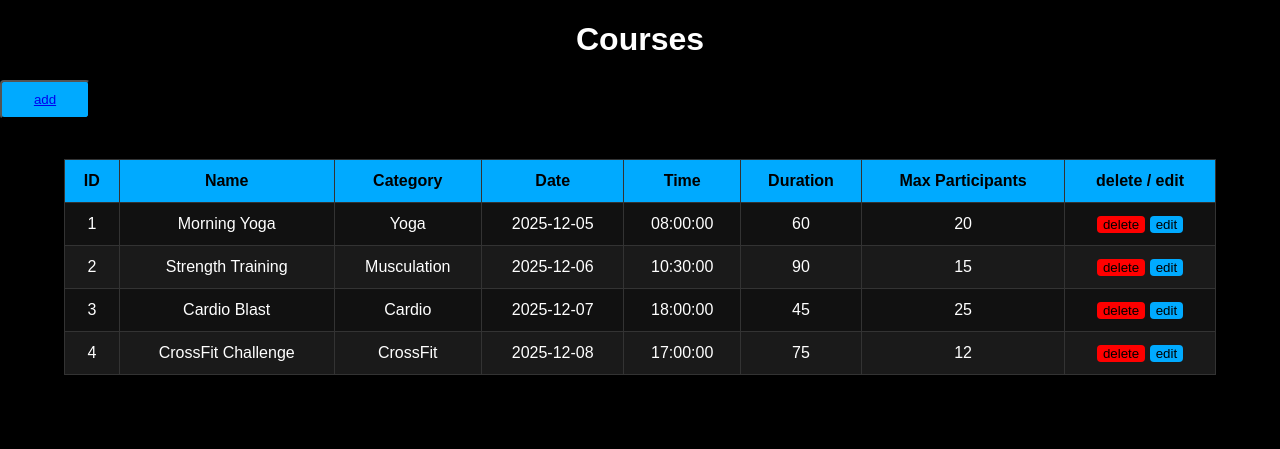
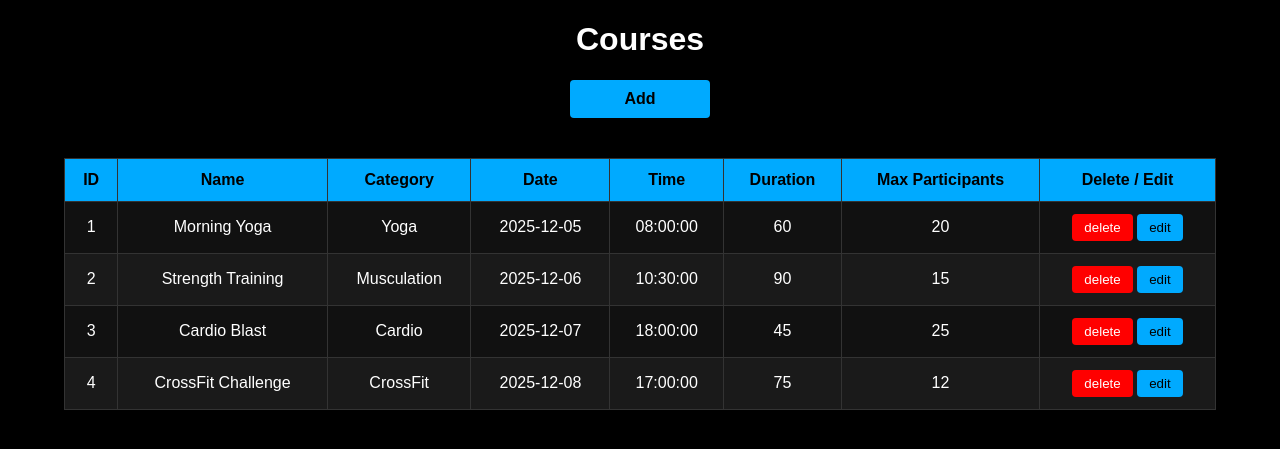
Before and after one commit to vito-ctrl/FitManager1, a PHP site: page /cours/index.php in a window 1280 px wide. Shown: the part 60-509 px from the top of the page. Run offline with PHP 8.4, Linux system fonts and the light colour scheme; data comes from the database, SQL or seed files in the repository.

```diff
--- a/cours/index.php
+++ b/cours/index.php
@@ -8,7 +8,6 @@
     $stmt = $conn->query($sqlselectcourses);
     $cours = $stmt->fetch_all(MYSQLI_ASSOC);
 ?>
-
 <!DOCTYPE html>
 <html lang="en">
 <head>
@@ -50,14 +49,29 @@
             color: #0af;
         }
 
-        .addButton{
-            display: flex;
-            justify-content: center;
+        /* Add Button Centered */
+        .addButton {
+            display: block;
+            width: 120px;
+            margin: 20px auto;
             background: #0af;
-            width: 90px;
             padding: 10px;
             border-radius: 4px;
+            text-align: center;
             cursor: pointer;
+            transition: 0.2s;
+        }
+
+        .addButton a {
+            color: #000;
+            text-decoration: none;
+            font-weight: bold;
+            font-size: 16px;
+            display: block;
+        }
+
+        .addButton:hover {
+            background: #0095d9;
         }
 
         table {
@@ -82,18 +96,26 @@
             background: #1a1a1a;
         }
 
-        .delete-btn{
+        .delete-btn {
             background: red;
             border-radius: 4px;
             cursor: pointer;
             border: none;
+            padding: 6px 12px;
+            color: #fff;
         }
 
-        .edit-btn{
+        .edit-btn {
             background: #0af;
             border-radius: 4px;
             cursor: pointer;
             border: none;
+            padding: 6px 12px;
+            color: #000;
+        }
+
+        .edit-btn:hover {
+            background: #0095d9;
         }
     </style>
 </head>
@@ -109,7 +131,11 @@
     </header>
 
     <h1 style="text-align:center;">Courses</h1>
-    <button class='addButton'><a href="./create.php">add</a></button>
+
+    <div class="addButton">
+        <a href="./create.php">Add</a>
+    </div>
+
     <table>
         <thead>
             <tr>
@@ -120,12 +146,11 @@
                 <th>Time</th>
                 <th>Duration</th>
                 <th>Max Participants</th>
-                <th>delete / edit</th>
+                <th>Delete / Edit</th>
             </tr>
         </thead>
 
         <tbody>
-
             <?php foreach ($cours as $course): ?>
             <tr>
                 <td><?= $course['id'] ?></td>
@@ -136,8 +161,8 @@
                 <td><?= $course['duration'] ?></td>
                 <td><?= $course['max_participants'] ?></td>
                 <td>
-                    <button class='delete-btn'>delete</button>
-                    <button class='edit-btn'>edit</button>
+                    <button class="delete-btn">delete</button>
+                    <button class="edit-btn">edit</button>
                 </td>
             </tr>
             <?php endforeach; ?>
```
